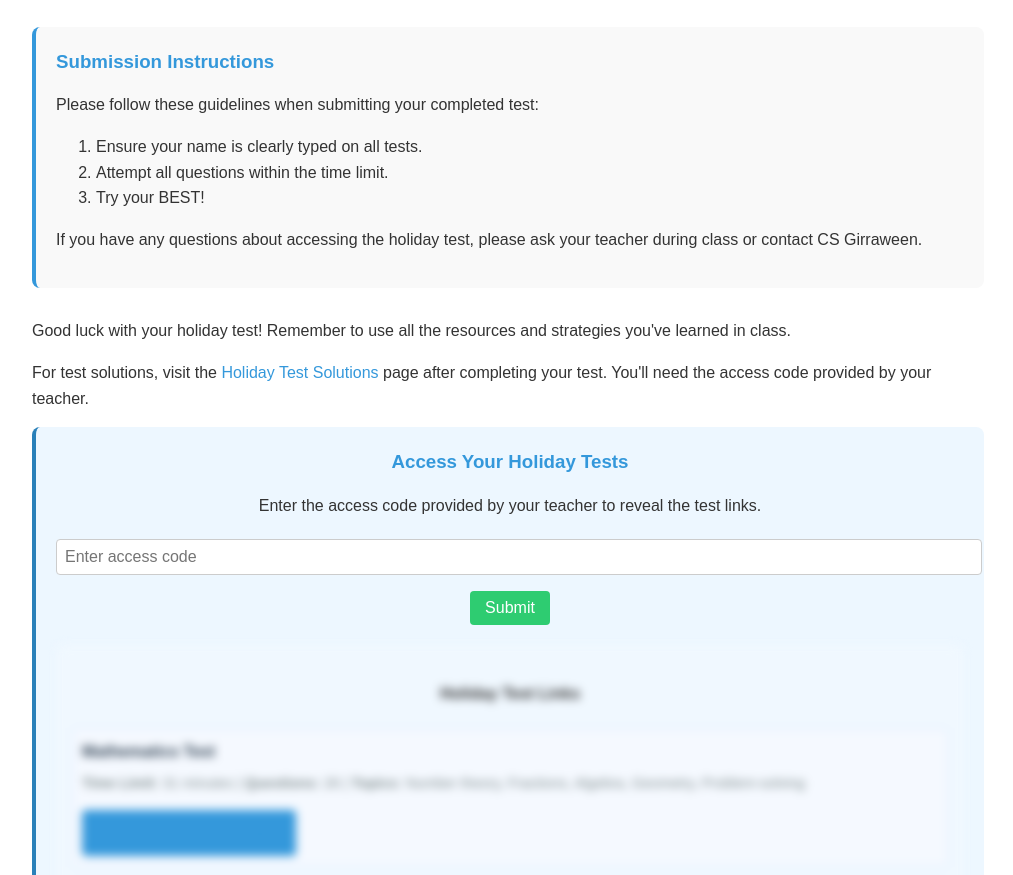
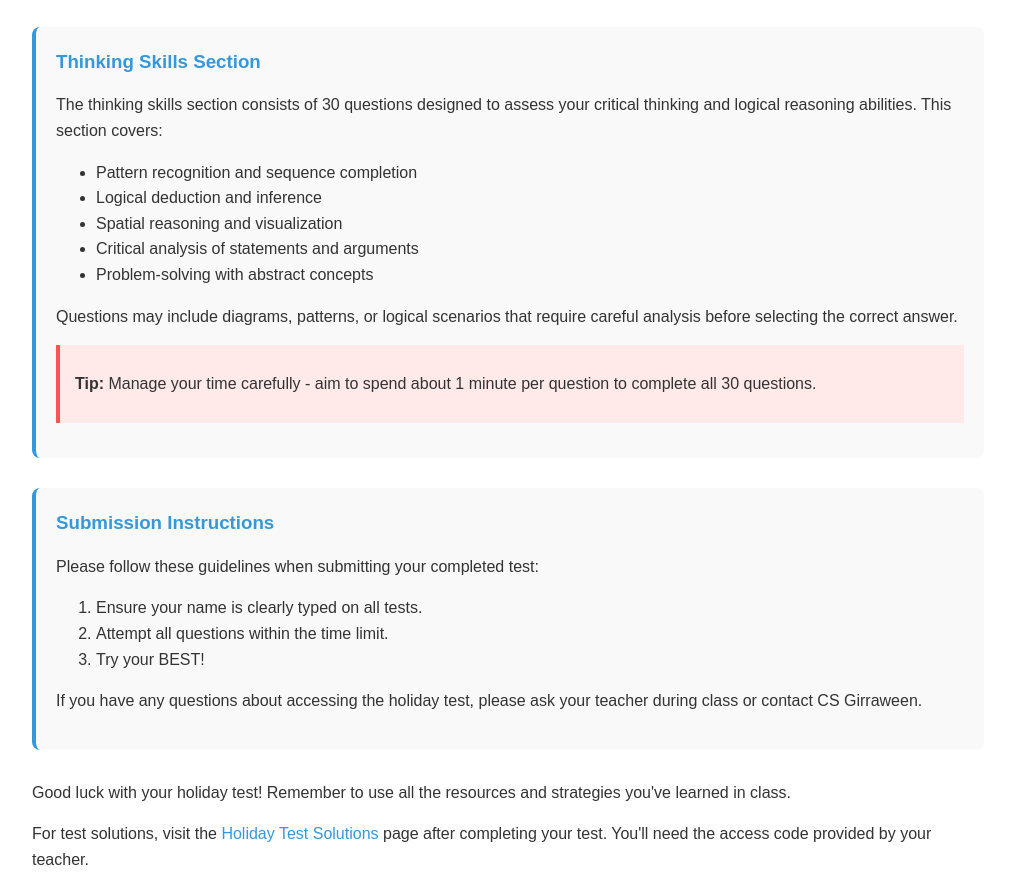
Before and after one commit to csGirraween/notes, a plain HTML site: page holiday-test-instructions.html in a window 1280 px wide. Shown: the part 1451-2326 px from the top of the page, without its empty margins (132-1145 px from the left). Drawn offline with Linux system fonts and the light colour scheme; sample sign-in values are in the browser's storage.

Commit message:
Update holiday-test-instructions.html

```diff
--- a/holiday-test-instructions.html
+++ b/holiday-test-instructions.html
@@ -174,6 +174,23 @@
             </div>
 
             <div class="instruction-section">
+                <h3 class="instruction-heading">Thinking Skills Section</h3>
+                <p>The thinking skills section consists of 30 questions designed to assess your critical thinking and logical reasoning abilities. This section covers:</p>
+                <ul>
+                    <li>Pattern recognition and sequence completion</li>
+                    <li>Logical deduction and inference</li>
+                    <li>Spatial reasoning and visualization</li>
+                    <li>Critical analysis of statements and arguments</li>
+                    <li>Problem-solving with abstract concepts</li>
+                </ul>
+                <p>Questions may include diagrams, patterns, or logical scenarios that require careful analysis before selecting the correct answer.</p>
+
+                <div class="important-note">
+                    <p><strong>Tip:</strong> Manage your time carefully - aim to spend about 1 minute per question to complete all 30 questions. </p>
+                </div>
+            </div>
+
+            <div class="instruction-section">
                 <h3 class="instruction-heading">Submission Instructions</h3>
                 <p>Please follow these guidelines when submitting your completed test:</p>
                 <ol>
@@ -218,6 +235,14 @@
                         </div>
                         <a href="https://form-timer.com/start/216a76b9" class="test-link" target="_blank">Start Writing Test</a>
                     </div>
+
+                    <div class="test-link-container">
+                        <div class="test-description">Thinking Skills Test</div>
+                        <div class="test-details">
+                            <strong>Time Limit:</strong> 35 minutes | <strong>Questions:</strong> 30 | <strong>Topics:</strong> Critical thinking, Logical reasoning, Problem-solving
+                        </div>
+                        <a href="https://extendedforms.io/form/9eb07ea1-dfc4-42c2-8be7-b449874ed580/login" class="test-link" target="_blank">Start Thinking Skills Test</a>
+                    </div>
                 </div>
             </div>
         </div>
@@ -242,7 +267,7 @@
             const accessMessage = document.getElementById('access-message');
 
             // The correct access code
-            const correctCode = 'DARK';
+            const correctCode = 'GIRRAWEEN';
 
             submitCodeButton.addEventListener('click', function() {
                 const enteredCode = accessCodeInput.value.trim();
```
